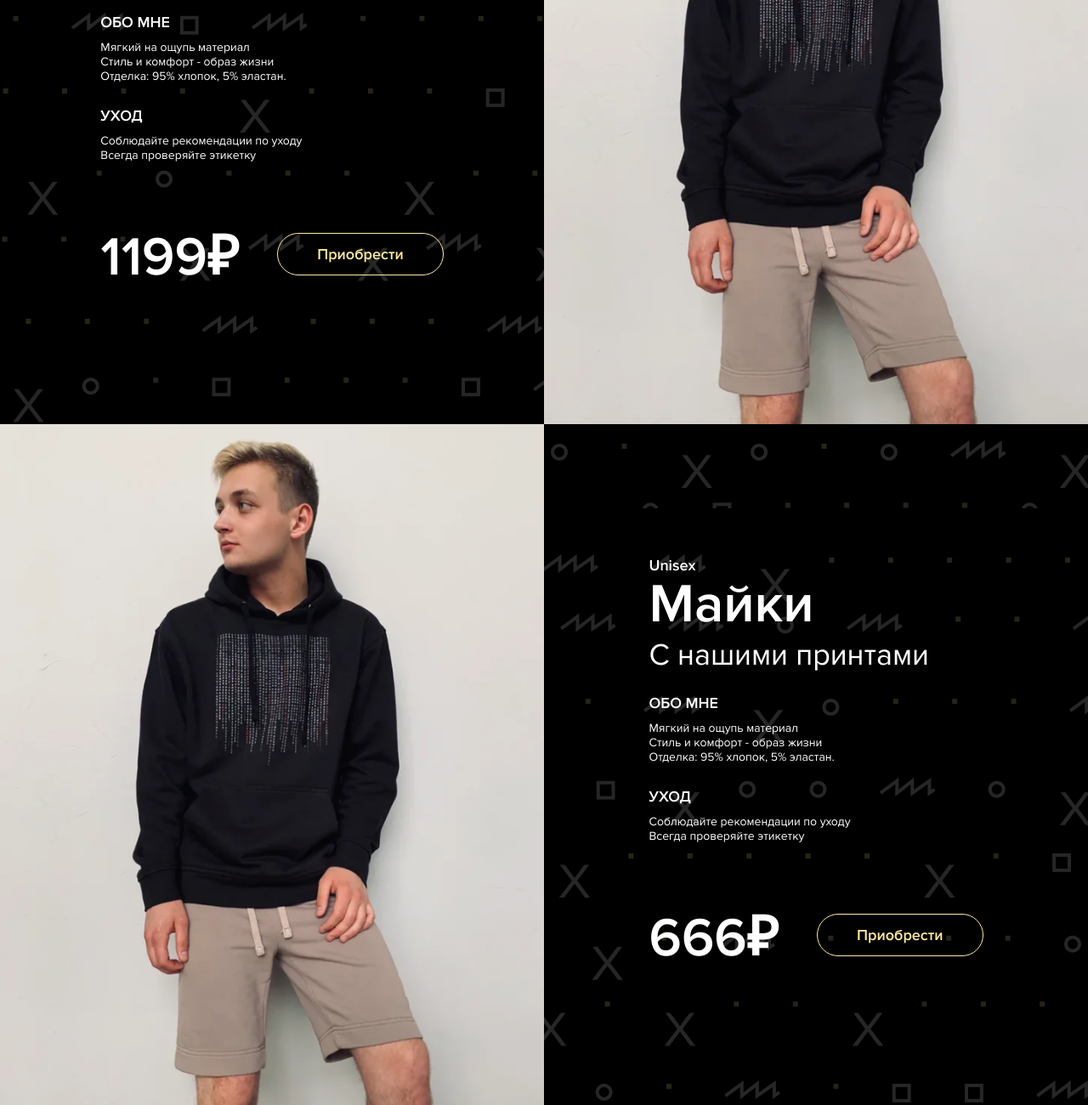
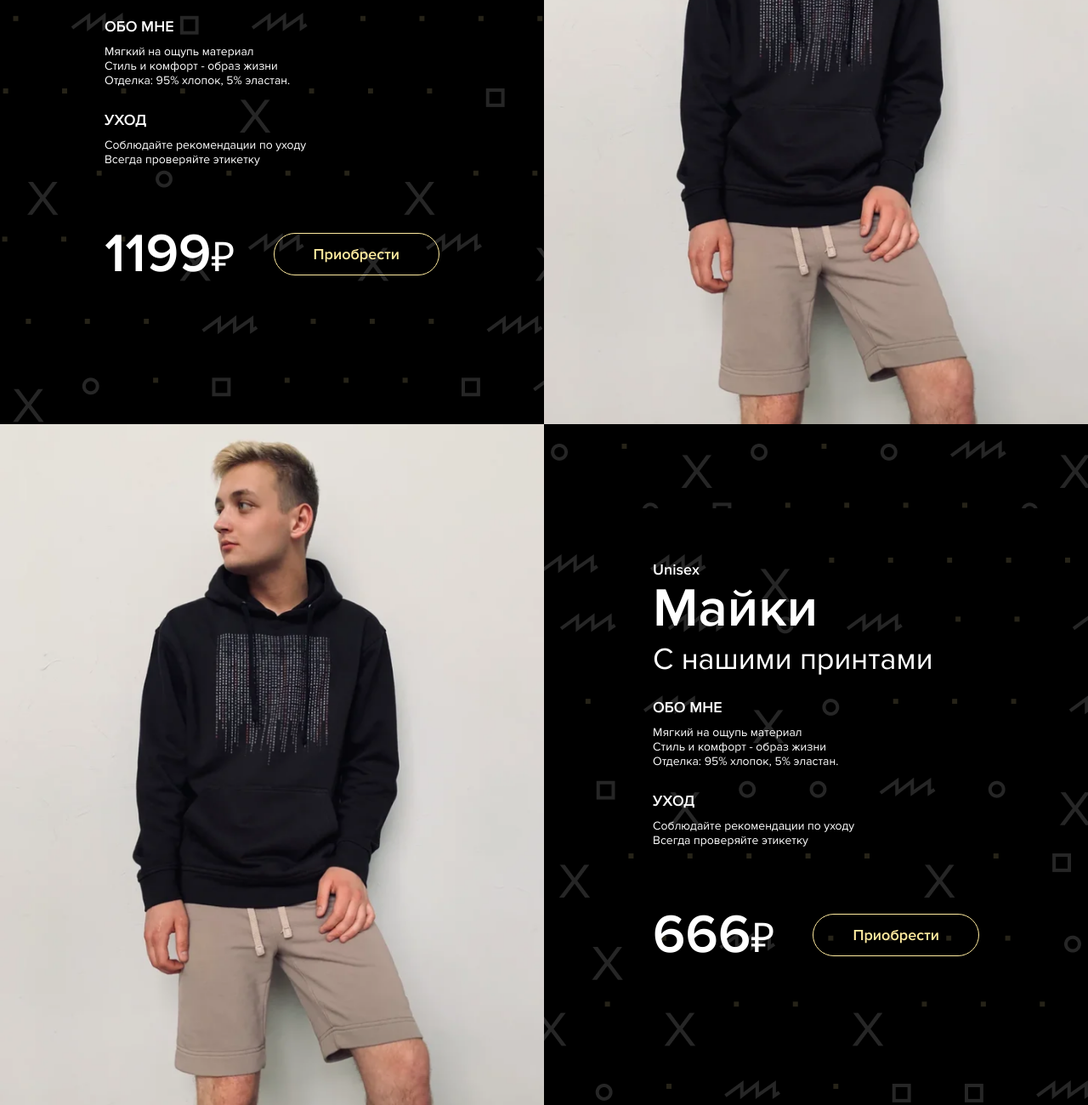
Before and after one commit to AsyaNext/amazingGG-catalog, a plain HTML site: page index.html in a window 1280 px wide. Shown: the part 1205-2505 px from the top of the page at 85% size. Drawn offline with Linux system fonts and the light colour scheme.

Commit message:
fix: cost

```diff
--- a/assets/style.scss
+++ b/assets/style.scss
@@ -155,6 +155,9 @@
           margin-right: 45px;
           font-weight: 600;
           font-size: 64px;
+          span {
+            font-size: 48px;
+          }
         }
         .catalog-product__description-itog-btn {
           padding: 13px 46px;
--- a/index.html
+++ b/index.html
@@ -57,7 +57,7 @@
             </div>
           </div>
           <div class="catalog-product__description-itog">
-            <div class="catalog-product__description-itog-cost">1199₽</div>
+            <div class="catalog-product__description-itog-cost">1199<span>₽</span></div>
             <div class="catalog-product__description-itog-btn">Приобрести</div>
           </div>
         </div>
@@ -86,7 +86,7 @@
             </div>
           </div>
           <div class="catalog-product__description-itog">
-            <div class="catalog-product__description-itog-cost">666₽</div>
+            <div class="catalog-product__description-itog-cost">666<span>₽</span></div>
             <div class="catalog-product__description-itog-btn">Приобрести</div>
           </div>
         </div>
```
Also changed, not shown: assets/style.css, 1 other file.
